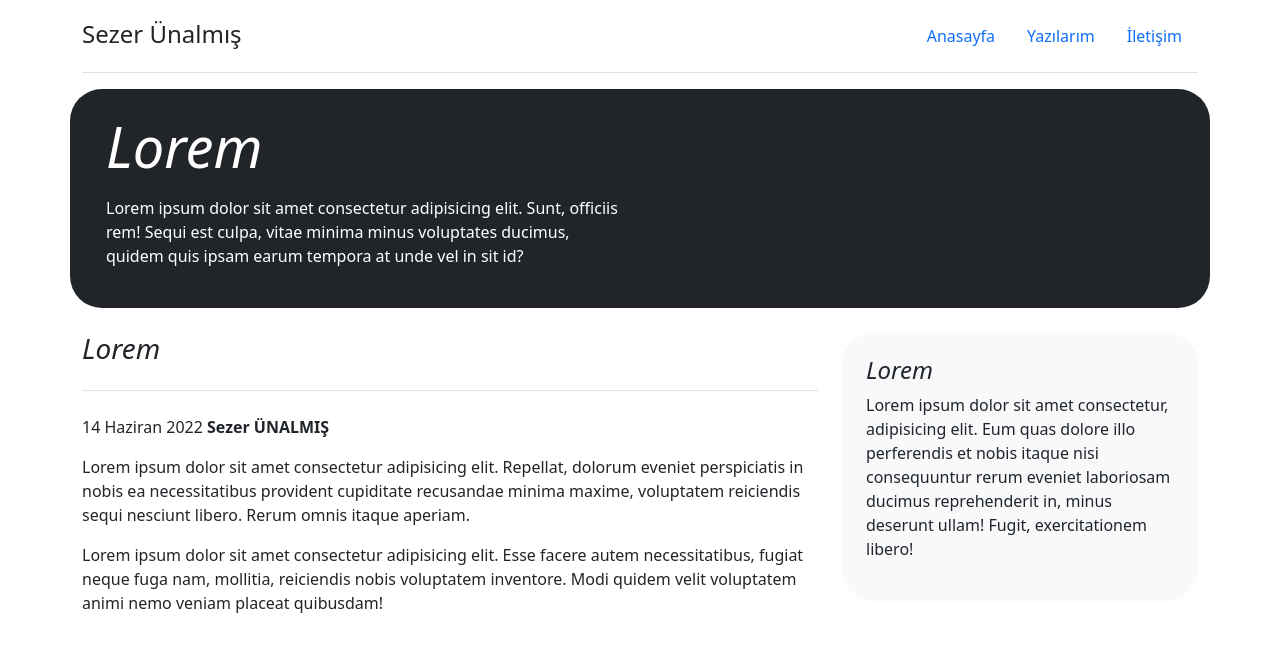
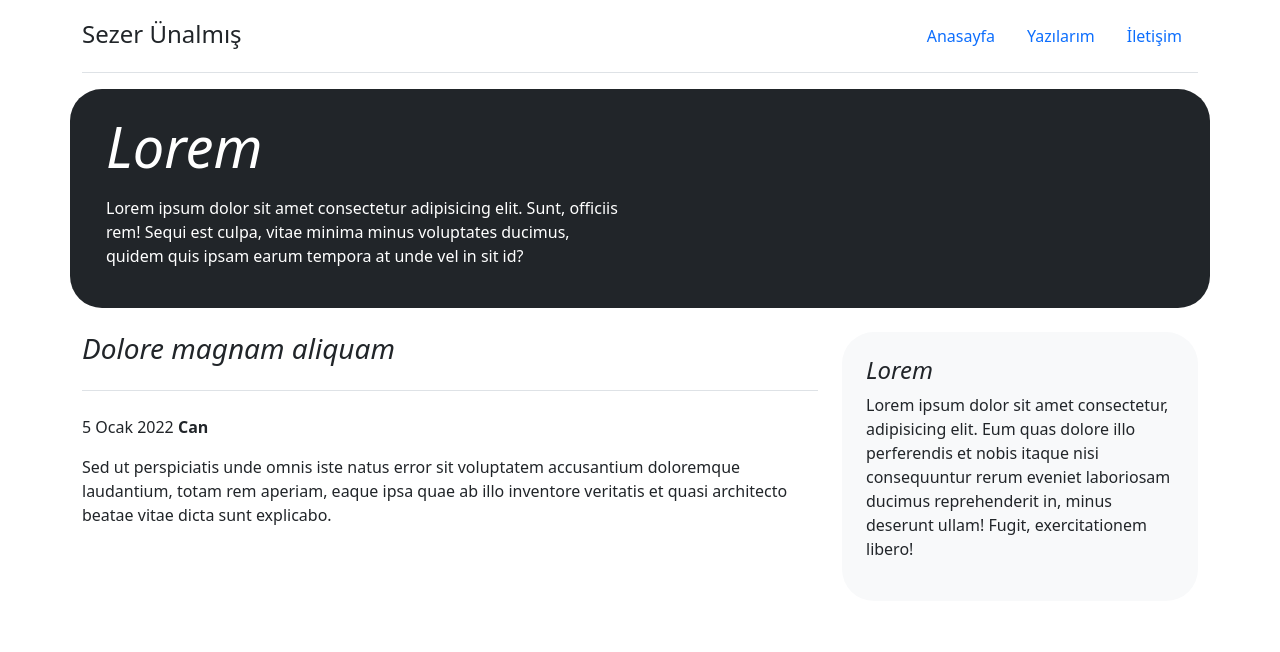
Before and after one commit to Sezer5/VueRouterProject, a Vue app: page /articles/1 in a window 1280 px wide. Shown: the top 652 px of the page. Built offline with nearby package versions, Linux system fonts and the light colour scheme; data requests are answered from the project's data file.

Commit message:
Tekil artical sayfalarının düzenlenmesi veri çekilmesi

```diff
--- a/src/components/articles/Article.vue
+++ b/src/components/articles/Article.vue
@@ -5,13 +5,12 @@
             <p class="my-3">Lorem ipsum dolor sit amet consectetur adipisicing elit. Sunt, officiis rem! Sequi est culpa, vitae minima minus voluptates ducimus, quidem quis ipsam earum tempora at unde vel in sit id?</p>
         </div>
   </div>
-  <div class="row">
+  <div class="row" v-if="article">
         <div class="col-md-8">
-            <h3 class="fst-italic border-bottom pb-4 mb-4">Lorem</h3>
+            <h3 class="fst-italic border-bottom pb-4 mb-4">{{ article.title }}</h3>
             <div>
-                <p>14 Haziran 2022 <strong>Sezer ÜNALMIŞ</strong></p>
-                <p>Lorem ipsum dolor sit amet consectetur adipisicing elit. Repellat, dolorum eveniet perspiciatis in nobis ea necessitatibus provident cupiditate recusandae minima maxime, voluptatem reiciendis sequi nesciunt libero. Rerum omnis itaque aperiam.</p>
-                <p>Lorem ipsum dolor sit amet consectetur adipisicing elit. Esse facere autem necessitatibus, fugiat neque fuga nam, mollitia, reiciendis nobis voluptatem inventore. Modi quidem velit voluptatem animi nemo veniam placeat quibusdam!</p>
+                <p>{{ article.date }} <strong>{{ article.author }}</strong></p>
+                <p>{{ article.summary }}</p>
             </div>
         </div>
         <div class="col-md-4">
@@ -26,9 +25,18 @@
 
 <script setup>
 import { useRoute } from 'vue-router';
-
+import axios from 'axios';
+import { onMounted, onUnmounted,reactive,ref } from 'vue';
+const article = ref({});
 const route = useRoute();
-console.log(route.params.articleId);
+const loadArticle = (articleId)=>{
+    axios.get(`http://localhost:3000/articles/${articleId}`).then(response => {
+       article.value = response.data;
+    });
+}
+onMounted(()=>{
+    loadArticle(route.params.articleId)
+})
 
 </script>
 
--- a/src/components/articles/Articles.vue
+++ b/src/components/articles/Articles.vue
@@ -5,7 +5,9 @@
                 <img :src="article.img+'?'+article.id" class="card-img-top shadow-sm">
                 <div class="card-body">
                     <p class="card-text summary">{{ article.summary }}</p>
-                    <button class="btn btn-outline-secondary">Devamını Oku</button>
+                    <router-link :to="'/articles/'+article.id">
+                        <button class="btn btn-outline-secondary">Devamını Oku</button>
+                    </router-link>
                 </div>
             </div>
         </div>
```
